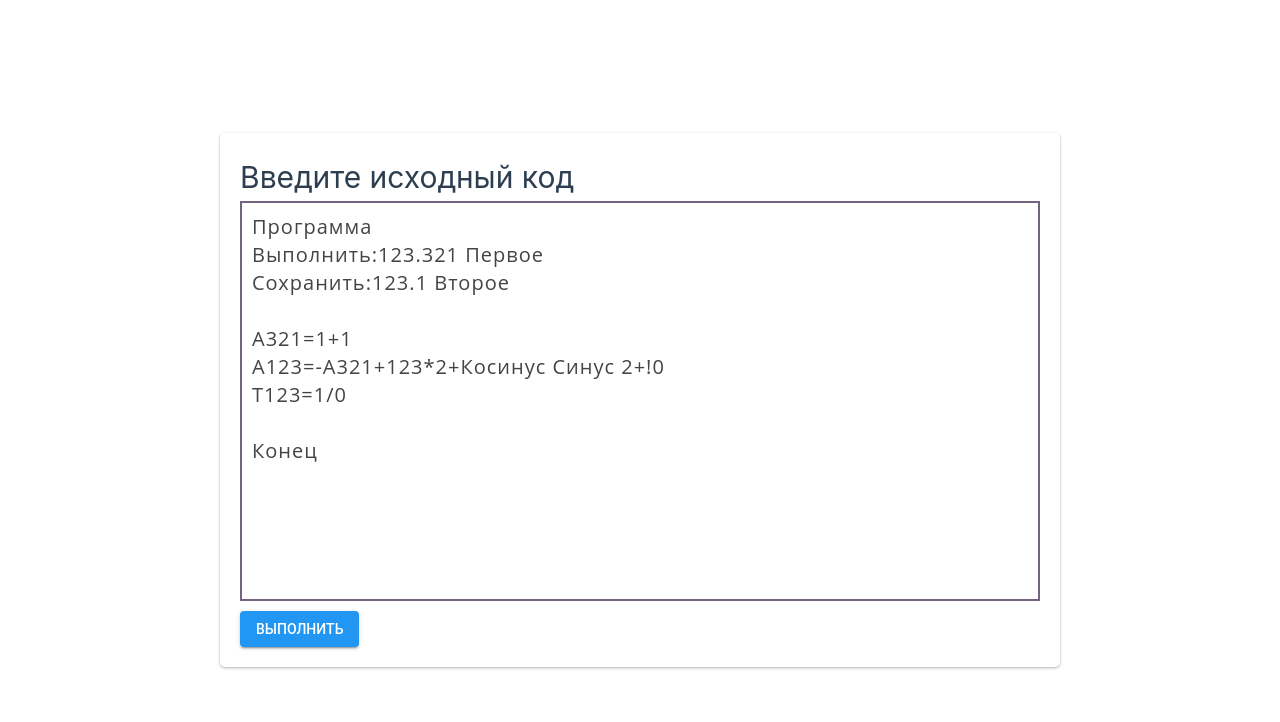
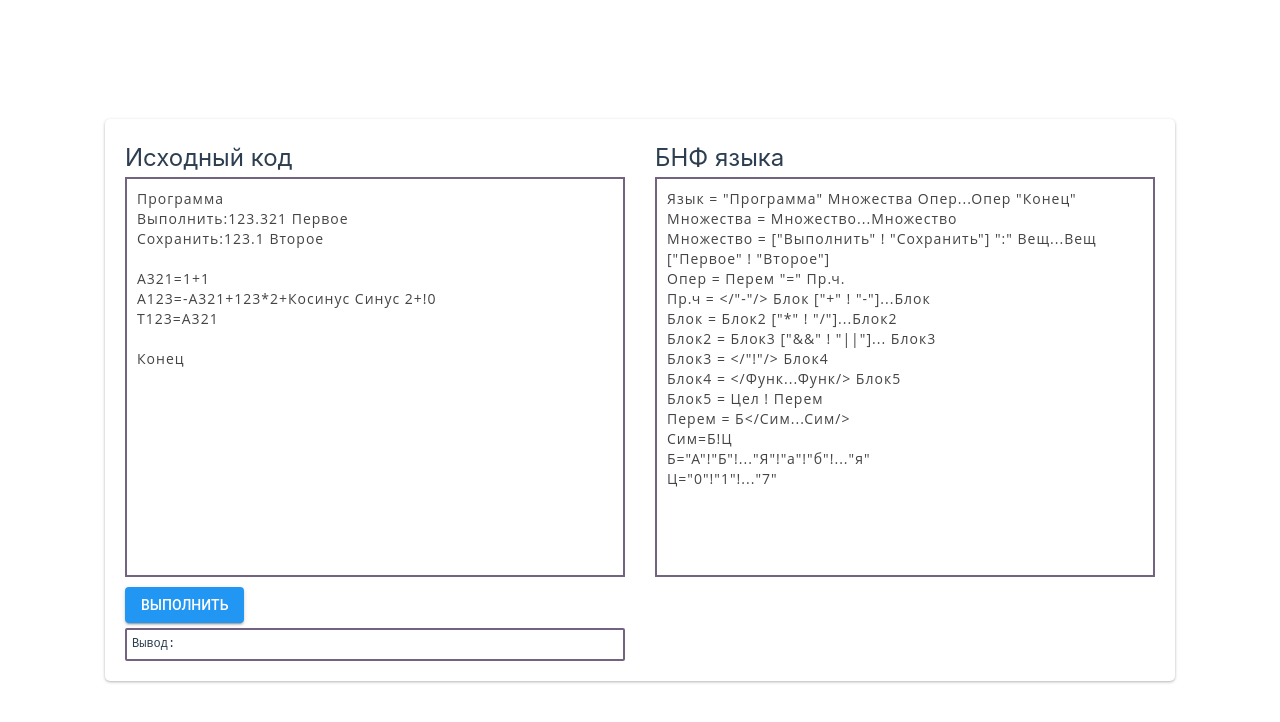
Before and after one commit to Hacheriki/programming_lang_ui, a Vue app: page / in a window 1280 px wide. Shown: the top 722 px of the page. Built offline with nearby package versions, Linux system fonts and the light colour scheme.

Commit message:
Added output

```diff
--- a/src/App.vue
+++ b/src/App.vue
@@ -6,18 +6,20 @@ import {Parser} from "@/programmingLang/parser/parser";
 import Scope from "@/programmingLang/compiler/scope";
 import {evaluate} from "@/programmingLang/compiler/compiler";
 import {LangCompileError, LangSyntaxError} from "@/programmingLang/types/languageError";
+import type {RuntimeValue} from "@/programmingLang/types/values";
 
 const backdropRef = ref<HTMLDivElement>()
 const highlightRef = ref<HTMLDivElement>()
 const srcRef = ref<HTMLTextAreaElement>()
 
+let output = ref<string>("")
+
 let highlightInner = ref<string>("")
 let textareaScroll: number = 0
 
 // TODO: SPLIT FILES
-// TODO: ADD OUTPUT
-// TODO: ADD EBNF
 // TODO: ADD MORE ERROR CHECKS
+// TODO: FIX UNARY MINUS
 
 function highlightText() {
   if (!srcRef.value) return
@@ -30,7 +32,12 @@ function highlightText() {
 
     const scope = new Scope()
     const runtime = evaluate(ast, scope)
-    console.log(scope)
+    let variablesLog = ""
+    scope.variables.forEach((v: any,k: any) => {
+      console.log(k)
+      variablesLog += `${k} = ${v.value}\n`
+    })
+    output.value = variablesLog
   } catch (e) {
     let start = 0
     let end = 0
@@ -54,6 +61,7 @@ function highlightText() {
     const afterHighlight = originalText.substring(end);
 
     highlightInner.value = beforeHighlight + '<mark>' + highlightedText + '</mark>' + afterHighlight;
+    output.value = (e as Error).message
   }
 }
 
@@ -78,8 +86,9 @@ onMounted(() => {
 </script>
 
 <template>
-  <div style="padding: 20px; border-radius: 5px; box-shadow: rgba(0, 0, 0, 0.3) 0 1px 3px;">
-    <h1>Введите исходный код</h1>
+  <div style="display: flex; flex-direction: row; padding: 20px; border-radius: 5px; box-shadow: rgba(0, 0, 0, 0.3) 0 1px 3px;">
+    <div>
+      <h1>Исходный код</h1>
       <div class="srcContainer">
         <div class="backdrop" ref="backdropRef">
           <div class="highlights" ref="highlightRef" v-html="highlightInner"></div>
@@ -90,24 +99,46 @@ onMounted(() => {
 
 А321=1+1
 А123=-А321+123*2+Косинус Синус 2+!0
-Т123=1/0
+Т123=А321
 
 Конец</textarea>
       </div>
       <button class="pure-material-button-contained" @click="highlightText" style="margin-top: 10px;">Выполнить</button>
+      <div class="output"><pre>Вывод:<br>{{output}}</pre></div>
+    </div>
+    <div style="margin-left: 30px">
+      <h1>БНФ языка</h1>
+      <div class="srcContainer">
+        <textarea disabled>Язык = "Программа" Множества Опер...Опер "Конец"
+Множества = Множество...Множество
+Множество = ["Выполнить" ! "Сохранить"] ":" Вещ...Вещ ["Первое" ! "Второе"]
+Опер = Перем "=" Пр.ч.
+Пр.ч = </"-"/> Блок ["+" ! "-"]...Блок
+Блок = Блок2 ["*" ! "/"]...Блок2
+Блок2 = Блок3 ["&&" ! "||"]... Блок3
+Блок3 = </"!"/> Блок4
+Блок4 = </Функ...Функ/> Блок5
+Блок5 = Цел ! Перем
+Перем = Б</Сим...Сим/>
+Сим=Б!Ц
+Б="А"!"Б"!..."Я"!"а"!"б"!..."я"
+Ц="0"!"1"!..."7"
+        </textarea>
+      </div>
+    </div>
   </div>
 </template>
 
 <style>
 
 .backdrop, textarea, .srcContainer {
-  width: 800px;
+  width: 500px;
   height: 400px;
 }
 
 .highlights, textarea {
   padding: 10px;
-  font: 20px/28px 'Open Sans', sans-serif;
+  font: 14px/20px 'Open Sans', sans-serif;
   letter-spacing: 1px;
 }
 
@@ -146,4 +177,11 @@ mark {
   color: transparent;
   background-color: rgba(255, 89, 89, 0.74);
 }
+
+pre {
+  border: 2px solid #74637f;
+  margin-top: 5px;
+  padding: 5px;
+  border-radius: 2px;
+}
 </style>
--- a/src/assets/base.css
+++ b/src/assets/base.css
@@ -79,7 +79,7 @@ body {
     'Droid Sans',
     'Helvetica Neue',
     sans-serif;
-  font-size: 15px;
+  font-size: 12px;
   text-rendering: optimizeLegibility;
   -webkit-font-smoothing: antialiased;
   -moz-osx-font-smoothing: grayscale;
```
Lines whose indentation alone changed are shown as unchanged.
